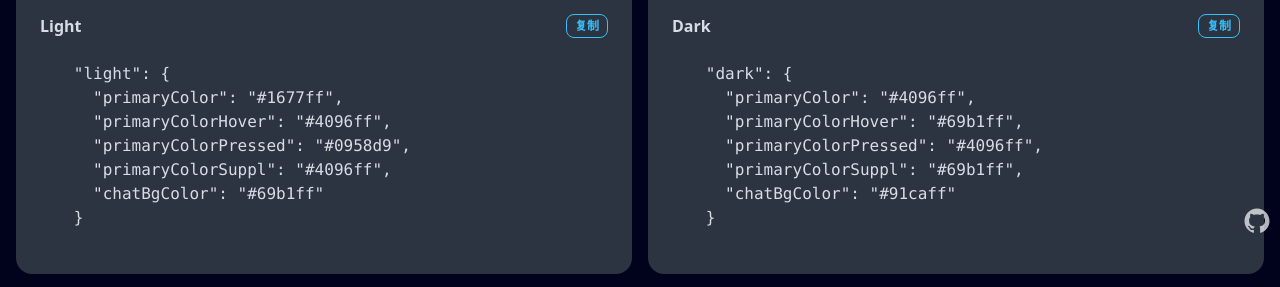
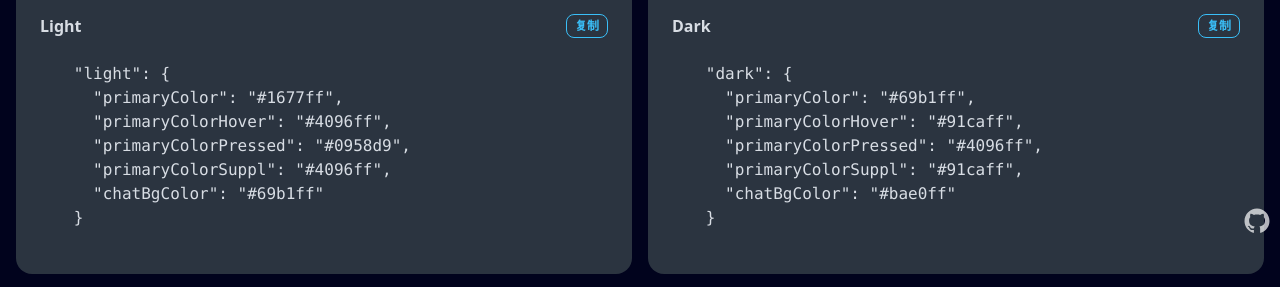
Before and after one commit to Chanzhaoyu/color-picker, a Nuxt app: page / in a window 1280 px wide. Shown: the part 556-843 px from the top of the page. Built offline with nearby package versions, Linux system fonts and the light colour scheme.

Commit message:
chore: 颜色

```diff
--- a/app.vue
+++ b/app.vue
@@ -132,11 +132,11 @@ function generateColor(color: string) {
     `;
     darkColors.value = `
       "dark": {
-        "primaryColor": "${c[4]}",
-        "primaryColorHover": "${c[3]}",
+        "primaryColor": "${c[3]}",
+        "primaryColorHover": "${c[2]}",
         "primaryColorPressed": "${c[4]}",
-        "primaryColorSuppl": "${c[3]}",
-        "chatBgColor": "${c[2]}"
+        "primaryColorSuppl": "${c[2]}",
+        "chatBgColor": "${c[1]}"
       }
     `;
   } catch (error) {
```
